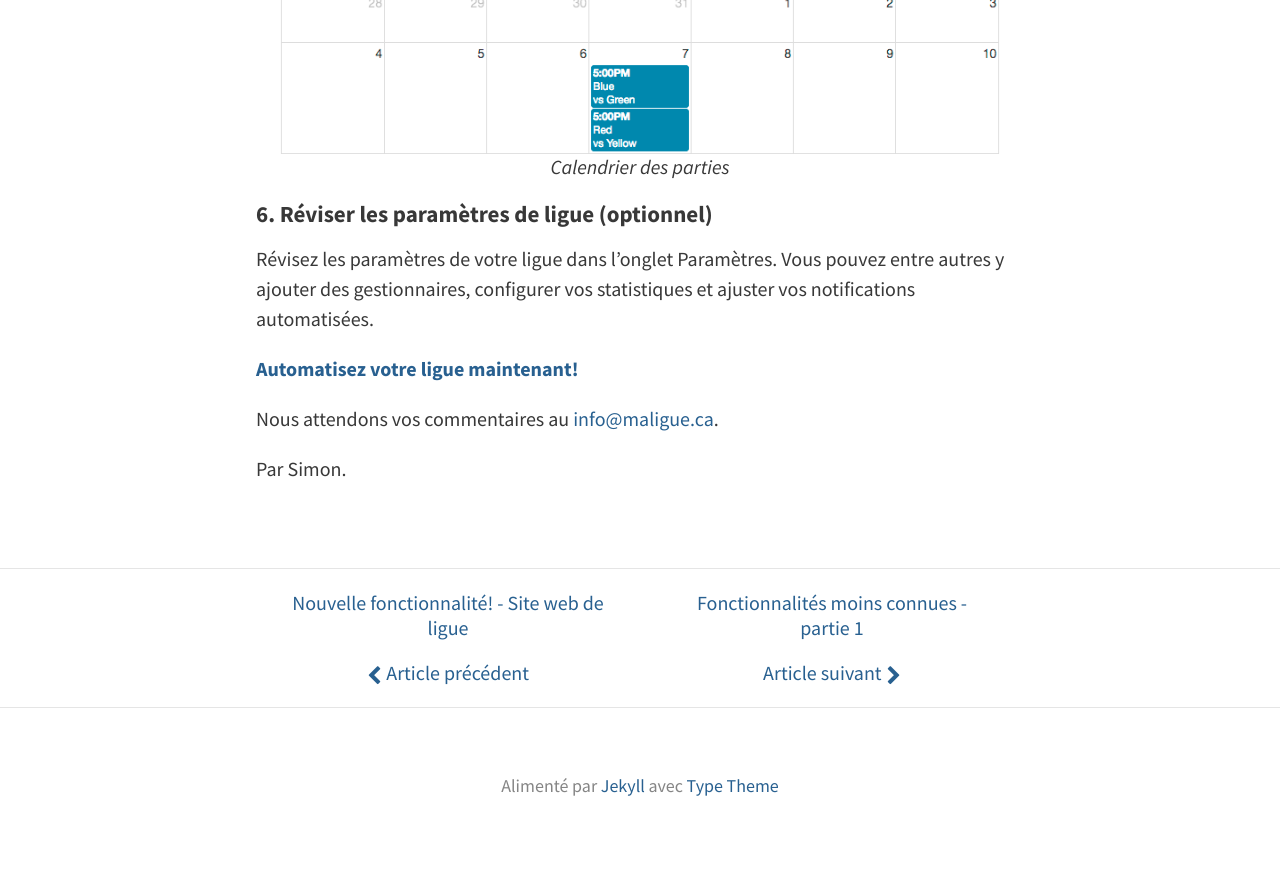
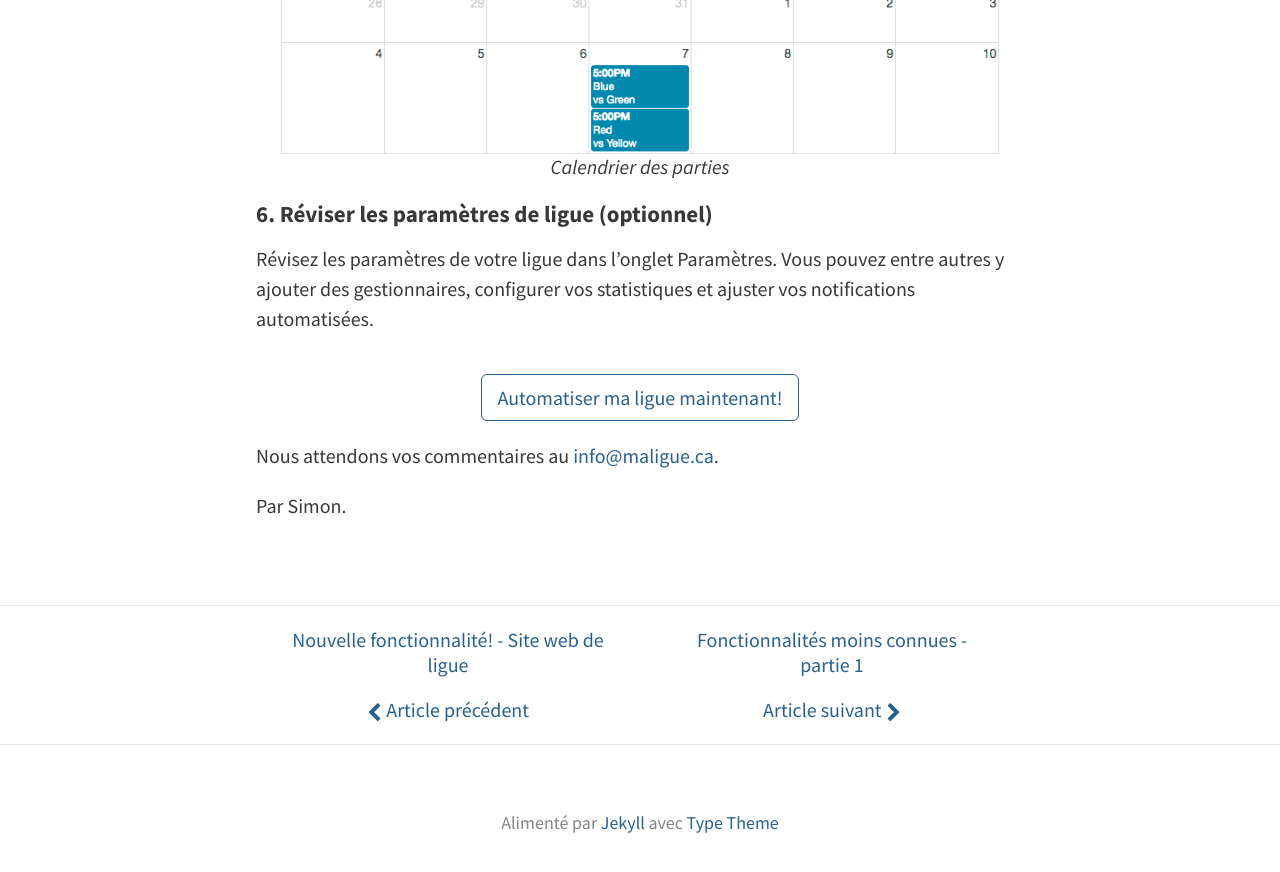
Before and after one commit to maligue/maligue.github.io, a Jekyll site: the page built from _posts/fr/2016-09-18-enregistrer-sa-ligue-en-5-etapes.md, in a window 1280 px wide and 900 px high, scrolled down 2638 px. Shown: the top 872 px of the window. Built offline with Jekyll 4.4.1, drawn with Linux system fonts in a browser that asks for light colours; nearby versions of some CDN libraries.

Commit message:
added button for CTA

```diff
--- a/_posts/fr/2016-09-18-enregistrer-sa-ligue-en-5-etapes.md
+++ b/_posts/fr/2016-09-18-enregistrer-sa-ligue-en-5-etapes.md
@@ -35,7 +35,7 @@ Dans l’onglet Remplaçants, il y a une section pour ajouter des remplaçants p
 
 Révisez les paramètres de votre ligue dans l’onglet Paramètres. Vous pouvez entre autres y ajouter des gestionnaires, configurer vos statistiques et ajuster vos notifications automatisées.
 
-**[Automatisez votre ligue maintenant!](https://maligue.ca/?lang=fr#/signup)**
+{% include button_link.html url="https://maligue.ca/#/signup" title="Automatiser ma ligue maintenant!" %}
 
 Nous attendons vos commentaires au [info@maligue.ca](mailto:info@maligue.ca).
 
```
Also changed, not shown: _posts/en/2016-09-18-register-league-in-5-steps.md (+2 -0 lines).
